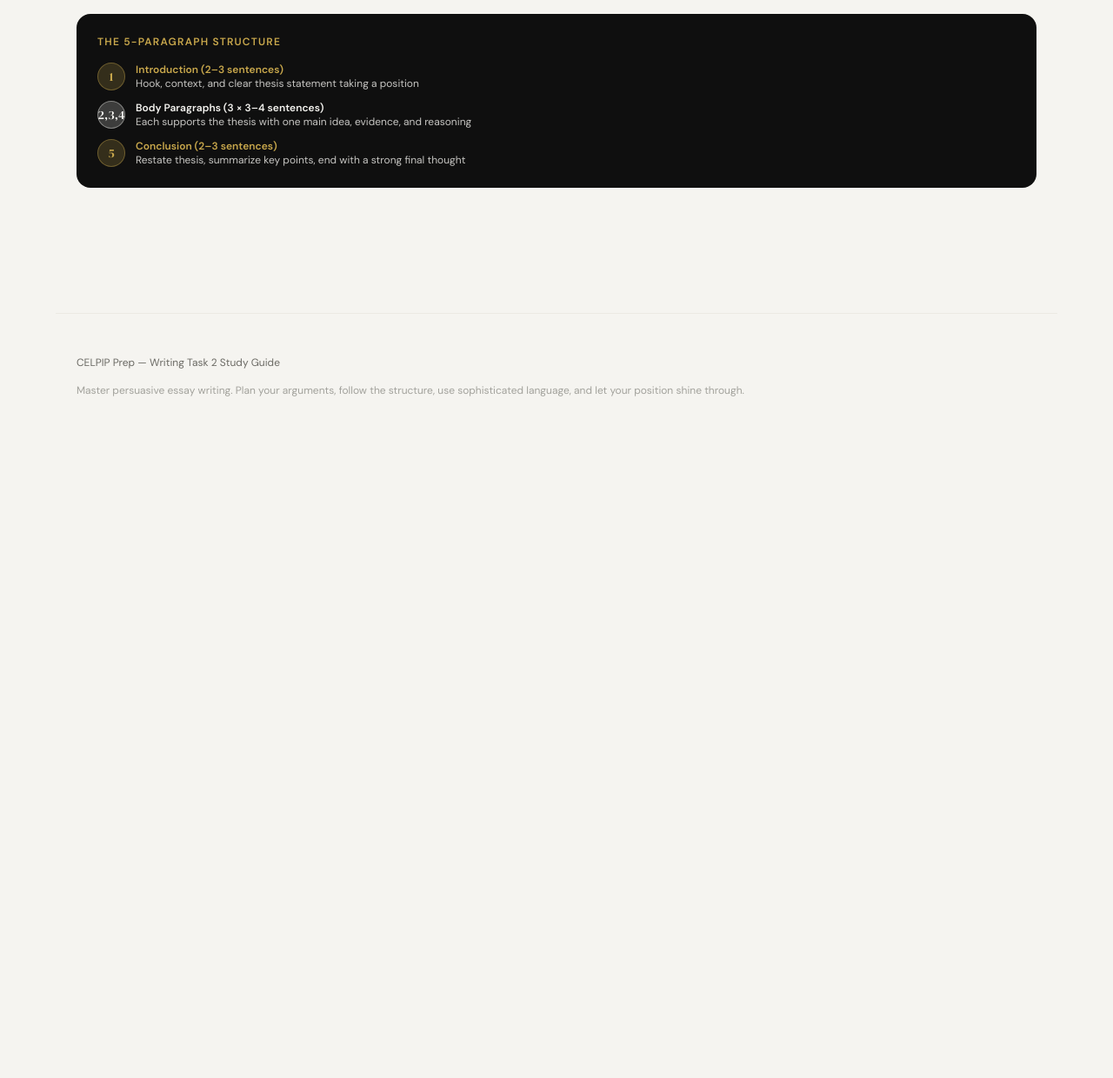
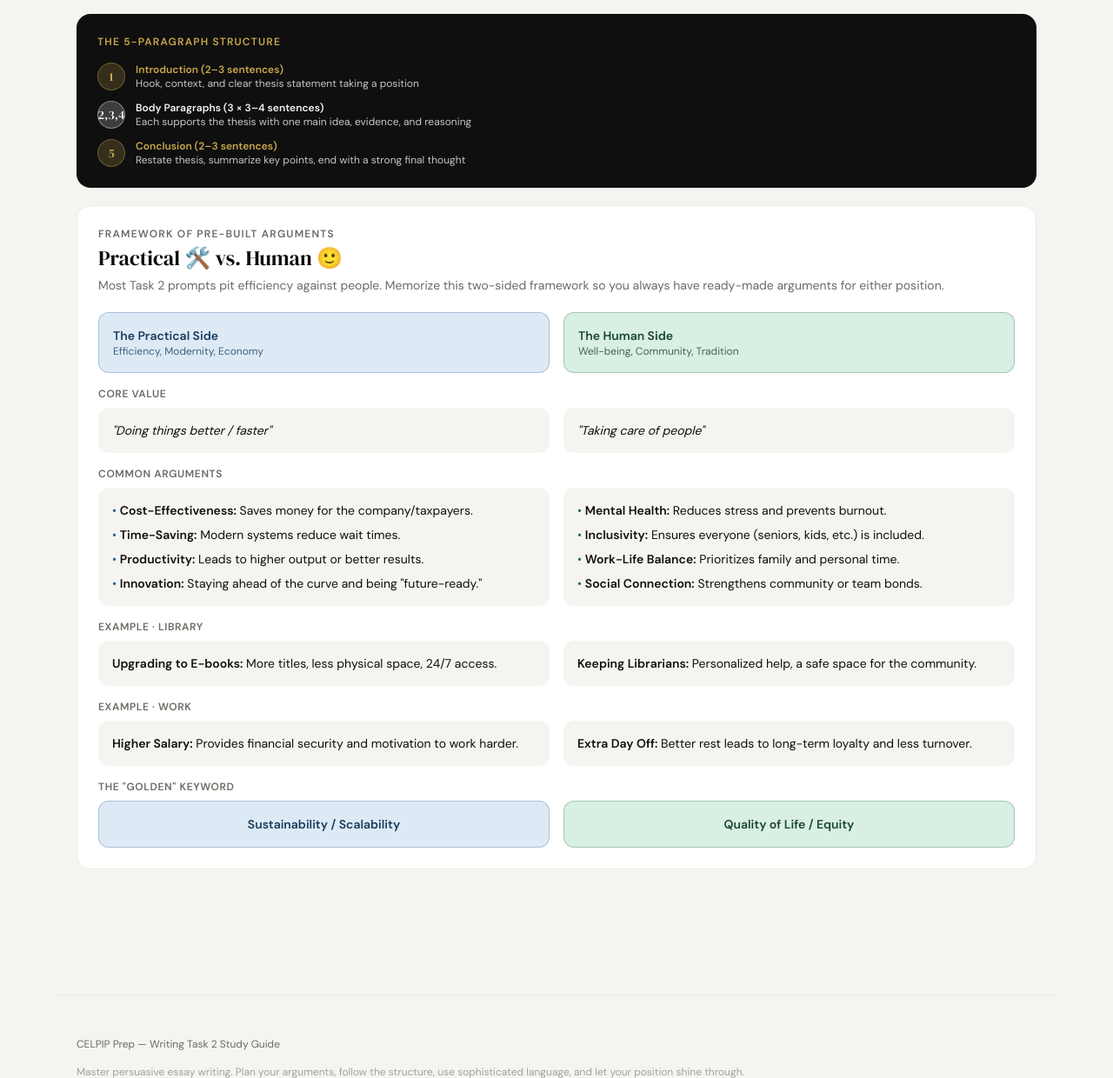
Before and after one commit to sudi-p/celpip-speaking, a Django app: page /writing-task-2 in a window 1280 px wide. Shown: the part 980-2220 px from the top of the page at 87% size. Before the commit the page ends 1436 px from the top, so only its background shows below. Run offline with Django 5.2, Linux system fonts and the light colour scheme; parts of the project's set-up code (start-up, migrations or seed data) failed here and were passed over; some libraries are stand-ins or nearby versions.

Commit message:
carson notes added

```diff
--- a/templates/writing task 2.html
+++ b/templates/writing task 2.html
@@ -190,6 +190,84 @@
               <p class="text-xs font-semibold text-gold">Conclusion (2–3 sentences)</p>
               <p class="text-xs text-fog/80">Restate thesis, summarize key points, end with a strong final thought</p>
             </div>
+          </div>
+        </div>
+      </div>
+
+      <!-- Pre-Built Arguments Framework: Practical vs. Human -->
+      <div class="bg-white rounded-2xl border border-mist p-6">
+        <p class="text-xs font-semibold text-slate uppercase tracking-widest mb-1">Framework of pre-built arguments</p>
+        <p class="font-display text-2xl text-ink mb-1">Practical 🛠️ vs. Human 🙂</p>
+        <p class="text-sm text-slate mb-5 leading-relaxed">Most Task 2 prompts pit efficiency against people. Memorize this two-sided framework so you always have ready-made arguments for either position.</p>
+
+        <!-- Column headers -->
+        <div class="grid grid-cols-1 md:grid-cols-2 gap-4 mb-4">
+          <div class="rounded-xl bg-sapphire-light border border-sapphire/30 p-4">
+            <p class="text-sm font-semibold text-sapphire-dark">The Practical Side</p>
+            <p class="text-xs text-sapphire-dark/80">Efficiency, Modernity, Economy</p>
+          </div>
+          <div class="rounded-xl bg-emerald2-light border border-emerald2/30 p-4">
+            <p class="text-sm font-semibold text-emerald2-dark">The Human Side</p>
+            <p class="text-xs text-emerald2-dark/80">Well-being, Community, Tradition</p>
+          </div>
+        </div>
+
+        <!-- Core Value -->
+        <div class="mb-4">
+          <p class="text-xs font-semibold text-slate uppercase tracking-wider mb-2">Core value</p>
+          <div class="grid grid-cols-1 md:grid-cols-2 gap-4">
+            <div class="rounded-xl bg-fog p-4"><p class="text-sm text-ink italic">"Doing things better / faster"</p></div>
+            <div class="rounded-xl bg-fog p-4"><p class="text-sm text-ink italic">"Taking care of people"</p></div>
+          </div>
+        </div>
+
+        <!-- Common Arguments -->
+        <div class="mb-4">
+          <p class="text-xs font-semibold text-slate uppercase tracking-wider mb-2">Common arguments</p>
+          <div class="grid grid-cols-1 md:grid-cols-2 gap-4">
+            <div class="rounded-xl bg-fog p-4">
+              <ul class="space-y-2 text-sm text-ink">
+                <li><span class="text-sapphire shrink-0">•</span> <strong>Cost-Effectiveness:</strong> Saves money for the company/taxpayers.</li>
+                <li><span class="text-sapphire shrink-0">•</span> <strong>Time-Saving:</strong> Modern systems reduce wait times.</li>
+                <li><span class="text-sapphire shrink-0">•</span> <strong>Productivity:</strong> Leads to higher output or better results.</li>
+                <li><span class="text-sapphire shrink-0">•</span> <strong>Innovation:</strong> Staying ahead of the curve and being "future-ready."</li>
+              </ul>
+            </div>
+            <div class="rounded-xl bg-fog p-4">
+              <ul class="space-y-2 text-sm text-ink">
+                <li><span class="text-emerald2 shrink-0">•</span> <strong>Mental Health:</strong> Reduces stress and prevents burnout.</li>
+                <li><span class="text-emerald2 shrink-0">•</span> <strong>Inclusivity:</strong> Ensures everyone (seniors, kids, etc.) is included.</li>
+                <li><span class="text-emerald2 shrink-0">•</span> <strong>Work-Life Balance:</strong> Prioritizes family and personal time.</li>
+                <li><span class="text-emerald2 shrink-0">•</span> <strong>Social Connection:</strong> Strengthens community or team bonds.</li>
+              </ul>
+            </div>
+          </div>
+        </div>
+
+        <!-- Example: Library -->
+        <div class="mb-4">
+          <p class="text-xs font-semibold text-slate uppercase tracking-wider mb-2">Example · Library</p>
+          <div class="grid grid-cols-1 md:grid-cols-2 gap-4">
+            <div class="rounded-xl bg-fog p-4"><p class="text-sm text-ink"><strong>Upgrading to E-books:</strong> More titles, less physical space, 24/7 access.</p></div>
+            <div class="rounded-xl bg-fog p-4"><p class="text-sm text-ink"><strong>Keeping Librarians:</strong> Personalized help, a safe space for the community.</p></div>
+          </div>
+        </div>
+
+        <!-- Example: Work -->
+        <div class="mb-4">
+          <p class="text-xs font-semibold text-slate uppercase tracking-wider mb-2">Example · Work</p>
+          <div class="grid grid-cols-1 md:grid-cols-2 gap-4">
+            <div class="rounded-xl bg-fog p-4"><p class="text-sm text-ink"><strong>Higher Salary:</strong> Provides financial security and motivation to work harder.</p></div>
+            <div class="rounded-xl bg-fog p-4"><p class="text-sm text-ink"><strong>Extra Day Off:</strong> Better rest leads to long-term loyalty and less turnover.</p></div>
+          </div>
+        </div>
+
+        <!-- Golden Keyword -->
+        <div>
+          <p class="text-xs font-semibold text-slate uppercase tracking-wider mb-2">The "golden" keyword</p>
+          <div class="grid grid-cols-1 md:grid-cols-2 gap-4">
+            <div class="rounded-xl bg-sapphire-light border border-sapphire/30 p-4 text-center"><p class="text-sm font-semibold text-sapphire-dark">Sustainability / Scalability</p></div>
+            <div class="rounded-xl bg-emerald2-light border border-emerald2/30 p-4 text-center"><p class="text-sm font-semibold text-emerald2-dark">Quality of Life / Equity</p></div>
           </div>
         </div>
       </div>
```
